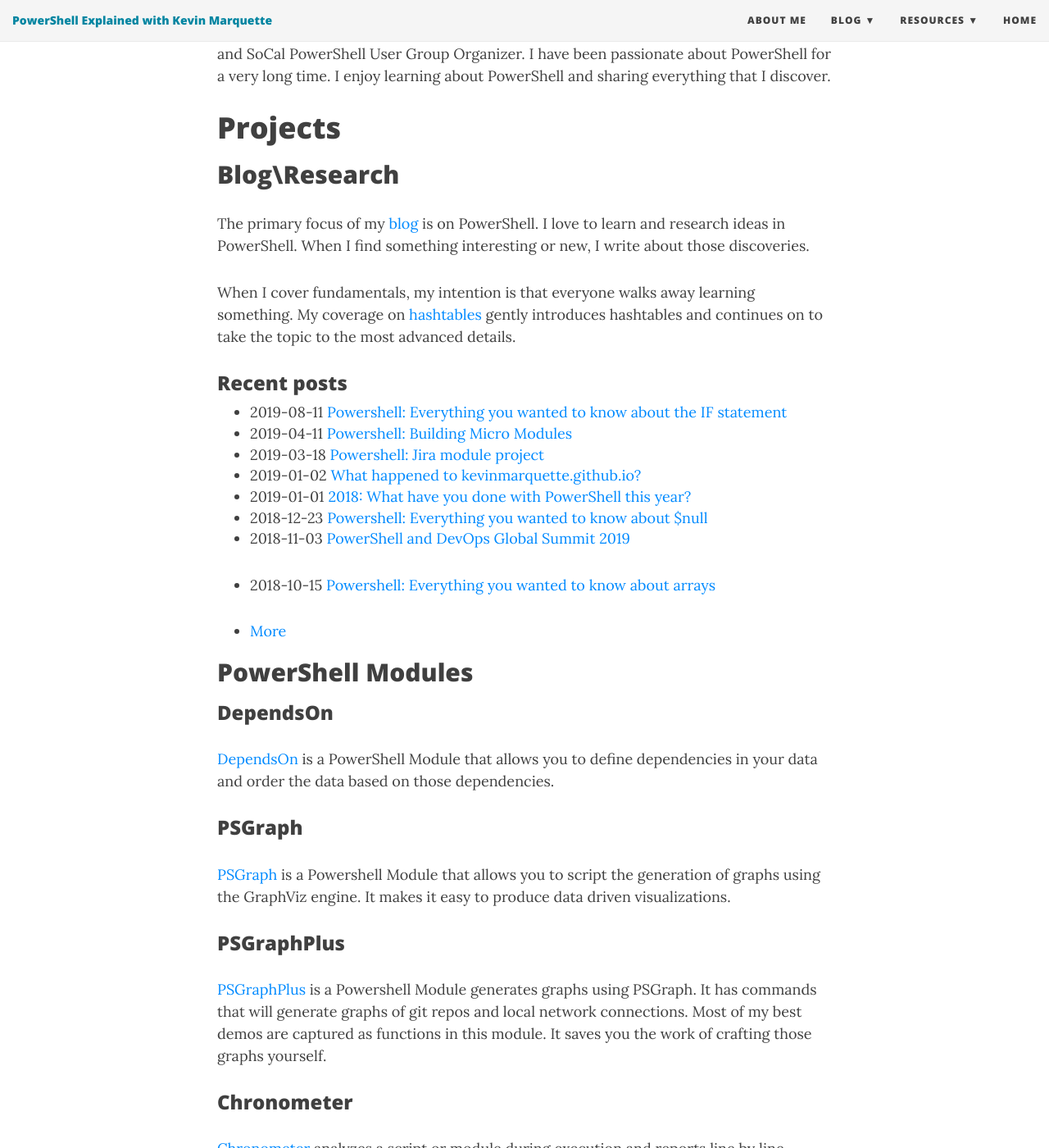
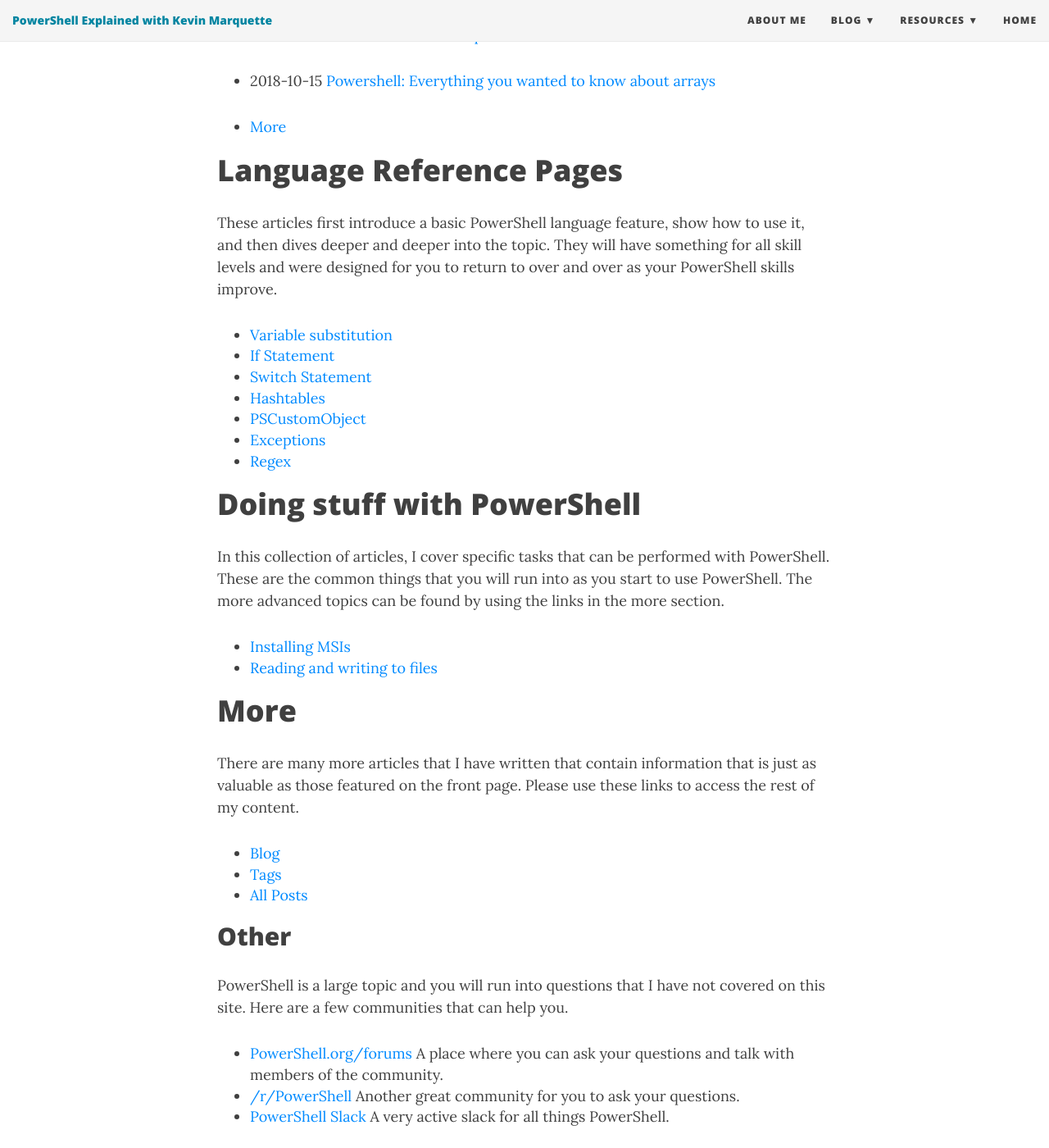
Before and after one commit to KevinMarquette/kevinmarquette.github.io, a Jekyll site: the page built from index.md, in a window 1280 px wide and 1400 px high, scrolled down 645 px. Shown: the whole window at 82% size. Built offline with Jekyll 4.4.1, drawn with Linux system fonts in a browser that asks for light colours; nearby versions of some CDN libraries; some of the changed text lies outside the part shown.

Commit message:
Clean up index page

```diff
--- a/_includes/footer.html
+++ b/_includes/footer.html
@@ -3,7 +3,7 @@
     <div class="row">
       <div class="col-lg-8 col-lg-offset-2 col-md-10 col-md-offset-1">
         <p class="copyright text-muted">
-          {{ site.author.name }} (The views expressed here are my own)
+          {{ site.author.name }}
         </p>
         <ul class="list-inline text-center footer-links">
           {% if site.author.facebook and site.footer-links-active.facebook %}
--- a/aboutme.md
+++ b/aboutme.md
@@ -23,11 +23,44 @@ subtitle: Systems Development Engineer
     }
 }
 </script>
-I am the Systems Development Engineer for Amazon, Microsoft MVP, 2018 PowerShell Hero, and SoCal PowerShell User Group Organizer. I have been passionate about PowerShell for a very long time. I enjoy learning about PowerShell and sharing the things that I discover.
+I am a Systems Development Engineer for Amazon, Microsoft MVP, 2018 PowerShell Hero, and SoCal PowerShell User Group Founder. I have been passionate about PowerShell for a very long time. I enjoy learning about PowerShell and sharing the things that I discover.
 
-## Social Media / Contact Info
+# Social Media / Contact Info
 * [Email: kevmar@gmail.com](mailto:kevmar@gmail.com)
 * [Twitter: @KevinMarquette](https://twitter.com/KevinMarquette)
 * [GitHub](https://github.com/KevinMarquette)
 * [LinkedIn](https://www.linkedin.com/in/kevinmarquette)
 * [YouTube](https://www.youtube.com/kevinmarquette)
+
+
+# PowerShell Projects
+
+## Blog\Research
+
+The primary focus of this [blog](/blog/?utm_source=blog&utm_medium=blog&utm_content=index) is on PowerShell. I love to learn and research ideas in PowerShell. When I find something interesting or new, I write about those discoveries.
+
+When I cover fundamentals, my intention is that everyone walks away learning something. My coverage on [hashtables](/2016-11-06-powershell-hashtable-everything-you-wanted-to-know-about/?utm_source=blog&utm_medium=blog&utm_content=index) gently introduces hashtables and continues on to take the topic to the most advanced details.
+
+## PowerShell Modules
+
+### DependsOn
+
+[DependsOn](https://github.com/loanDepot/DependsOn) is a PowerShell Module that allows you to define dependencies in your data and order the data based on those dependencies.
+
+### PSGraph
+
+[PSGraph](/2017-01-30-Powershell-PSGraph//?utm_source=blog&utm_medium=blog&utm_content=projects) is a Powershell Module that allows you to script the generation of graphs using the GraphViz engine. It makes it easy to produce data driven visualizations.
+
+### PSGraphPlus
+
+[PSGraphPlus](https://github.com/KevinMarquette/PSGraphPlus) is a Powershell Module generates graphs using PSGraph. It has commands that will generate graphs of git repos and local network connections. Most of my best demos are captured as functions in this module. It saves you the work of crafting those graphs yourself.
+
+### Chronometer
+
+[Chronometer](/2017-02-05-Powershell-Chronometer-line-by-line-script-execution-times/?utm_source=blog&utm_medium=blog&utm_content=projects) analyzes a script or module during execution and reports line by line execution times. It allows you to see your code coverage and where most of your execution time is spent.
+
+### GetPlastered
+[GetPlastered](/2017-05-14-Powershell-Plaster-GetPlastered-template/?utm_source=blog&utm_medium=blog&utm_content=recent) is a Plaster template that will turn a folder into a Plaster template that can deploy that folder. The idea is to use this as a starting point to create the Plaster manifest when you know it will contain a lot of files.
+
+### Select-Ast
+[SelectAst](https://github.com/KevinMarquette/Select-Ast) is a helper command for working with the AST. It takes care of the delegate logic for you so you can select what you want with simpler syntax.
--- a/index.md
+++ b/index.md
@@ -5,55 +5,49 @@ subtitle: With Kevin Marquette
 share-img: "/img/share-img/index.png"
 ---
 
-# Popular reference pages
+Welcome to PowerShell Explained. Here is a collection of popular resources I have created to explain the way PowerShell works.
 
-* [Installing MSIs](/2016-10-21-powershell-installing-msi-files/?utm_source=blog&utm_medium=blog&utm_content=popref)
-* [Reading and writing to files](/2017-03-18-Powershell-reading-and-saving-data-to-files/?utm_source=blog&utm_medium=blog&utm_content=popref)
-* [Variable substitution](/2017-01-13-powershell-variable-substitution-in-strings/?utm_source=blog&utm_medium=blog&utm_content=popref)
-* [Hashtables](/2016-11-06-powershell-hashtable-everything-you-wanted-to-know-about/?utm_source=blog&utm_medium=blog&utm_content=popref)
-* [PSCustomObject](/2016-10-28-powershell-everything-you-wanted-to-know-about-pscustomobject/?utm_source=blog&utm_medium=blog&utm_content=popref)
-* [Switch Statement](/2018-01-12-Powershell-switch-statement/?utm_source=blog&utm_medium=blog&utm_content=popref)
-* [Exceptions](/2017-04-10-Powershell-exceptions-everything-you-ever-wanted-to-know/?utm_source=blog&utm_medium=blog&utm_content=popref)
-* [Regex](/2017-07-31-Powershell-regex-regular-expression/?utm_source=blog&utm_medium=blog&utm_content=popref)
-* [More](/tags/?utm_source=blog&utm_medium=blog&utm_content=popref)
+# Recent Articles
 
-# About Kevin Marquette
-
-I am Systems Development Engineer for Amazon, Microsoft MVP, 2018 PowerShell Hero, and SoCal PowerShell User Group Organizer. I have been passionate about PowerShell for a very long time. I enjoy learning about PowerShell and sharing everything that I discover.
-
-# Projects
-
-## Blog\Research
-
-The primary focus of my [blog](/blog/?utm_source=blog&utm_medium=blog&utm_content=index) is on PowerShell. I love to learn and research ideas in PowerShell. When I find something interesting or new, I write about those discoveries.
-
-When I cover fundamentals, my intention is that everyone walks away learning something. My coverage on [hashtables](/2016-11-06-powershell-hashtable-everything-you-wanted-to-know-about/?utm_source=blog&utm_medium=blog&utm_content=index) gently introduces hashtables and continues on to take the topic to the most advanced details.
-
-### Recent posts
+Here are the most recent articles that have been posted to the site.
 
 {% include recent-posts.md %}
-* [More](/tags/?utm_source=blog&utm_medium=blog&utm_content=recent)
+* [More](sitemap/?utm_source=blog&utm_medium=blog&utm_content=recent)
 
-## PowerShell Modules
+# Language Reference Pages
 
-### DependsOn
+These articles first introduce a basic PowerShell language feature, show how to use it, and then dives deeper and deeper into the topic. They will have something for all skill levels and were designed for you to return to over and over as your PowerShell skills improve.
 
-[DependsOn](https://github.com/loanDepot/DependsOn) is a PowerShell Module that allows you to define dependencies in your data and order the data based on those dependencies.
+* [Variable substitution](/2017-01-13-powershell-variable-substitution-in-strings/?utm_source=blog&utm_medium=blog&utm_content=indexref)
+* [If Statement](/2019-08-11-Powershell-if-then-else-equals-operator/?utm_source=blog&utm_medium=blog&utm_content=indexref)
+* [Switch Statement](/2018-01-12-Powershell-switch-statement/?utm_source=blog&utm_medium=blog&utm_content=indexref)
+* [Hashtables](/2016-11-06-powershell-hashtable-everything-you-wanted-to-know-about/?utm_source=blog&utm_medium=blog&utm_content=indexref)
+* [PSCustomObject](/2016-10-28-powershell-everything-you-wanted-to-know-about-pscustomobject/?utm_source=blog&utm_medium=blog&utm_content=indexref)
+* [Exceptions](/2017-04-10-Powershell-exceptions-everything-you-ever-wanted-to-know/?utm_source=blog&utm_medium=blog&utm_content=indexref)
+* [Regex](/2017-07-31-Powershell-regex-regular-expression/?utm_source=blog&utm_medium=blog&utm_content=indexref)
 
-### PSGraph
+# Doing stuff with PowerShell
 
-[PSGraph](/2017-01-30-Powershell-PSGraph//?utm_source=blog&utm_medium=blog&utm_content=projects) is a Powershell Module that allows you to script the generation of graphs using the GraphViz engine. It makes it easy to produce data driven visualizations.
+In this collection of articles, I cover specific tasks that can be performed with PowerShell. These are the common things that you will run into as you start to use PowerShell. The more advanced topics can be found by using the links in the more section.
 
-### PSGraphPlus
+* [Installing MSIs](/2016-10-21-powershell-installing-msi-files/?utm_source=blog&utm_medium=blog&utm_content=indexactions)
+* [Reading and writing to files](/2017-03-18-Powershell-reading-and-saving-data-to-files/?utm_source=blog&utm_medium=blog&utm_content=indexactions)
 
-[PSGraphPlus](https://github.com/KevinMarquette/PSGraphPlus) is a Powershell Module generates graphs using PSGraph. It has commands that will generate graphs of git repos and local network connections. Most of my best demos are captured as functions in this module. It saves you the work of crafting those graphs yourself.
 
-### Chronometer
+# More
 
-[Chronometer](/2017-02-05-Powershell-Chronometer-line-by-line-script-execution-times/?utm_source=blog&utm_medium=blog&utm_content=projects) analyzes a script or module during execution and reports line by line execution times. It allows you to see your code coverage and where most of your execution time is spent.
+There are many more articles that I have written that contain information that is just as valuable as those featured on the front page. Please use these links to access the rest of my content.
 
-### GetPlastered
-[GetPlastered](/2017-05-14-Powershell-Plaster-GetPlastered-template/?utm_source=blog&utm_medium=blog&utm_content=recent) is a Plaster template that will turn a folder into a Plaster template that can deploy that folder. The idea is to use this as a starting point to create the Plaster manifest when you know it will contain a lot of files.
+* [Blog](blog/?utm_source=blog&utm_medium=blog&utm_content=more)
+* [Tags](/tags/?utm_source=blog&utm_medium=blog&utm_content=more)
+* [All Posts](sitemap/?utm_source=blog&utm_medium=blog&utm_content=more)
 
-### Select-Ast
-[SelectAst](https://github.com/KevinMarquette/Select-Ast) is a helper command for working with the AST. It takes care of the delegate logic for you so you can select what you want with simpler syntax.
+## Other
+
+PowerShell is a large topic and you will run into questions that I have not covered on this site. Here are a few communities that can help you.
+
+* [PowerShell.org/forums](https://powershell.org/forums/) A place where you can ask your questions and talk with members of the community.
+* [/r/PowerShell](httos://reddit.com/r/powershell) Another great community for you to ask your questions.
+* [PowerShell Slack](http://slack.poshcode.org) A very active slack for all things PowerShell.
+
+Please report any issues with this site as a [GitHub Issue](https://github.com/KevinMarquette/kevinmarquette.github.io/issues/new).
```
Also changed, not shown: other parts of aboutme.md (+2 -2 lines), 404.html (+3 -4 lines).
